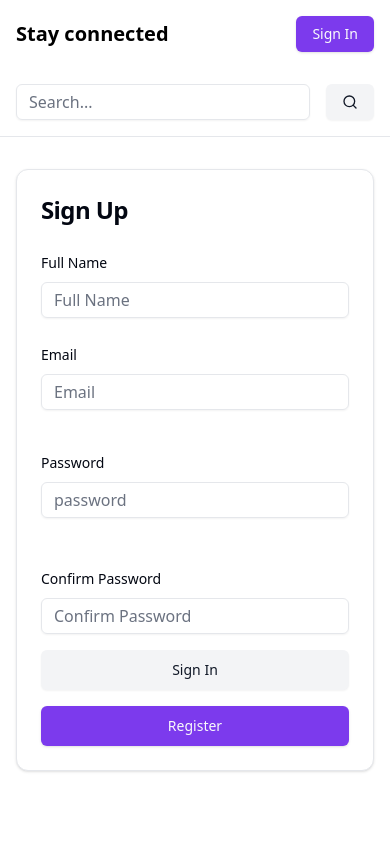
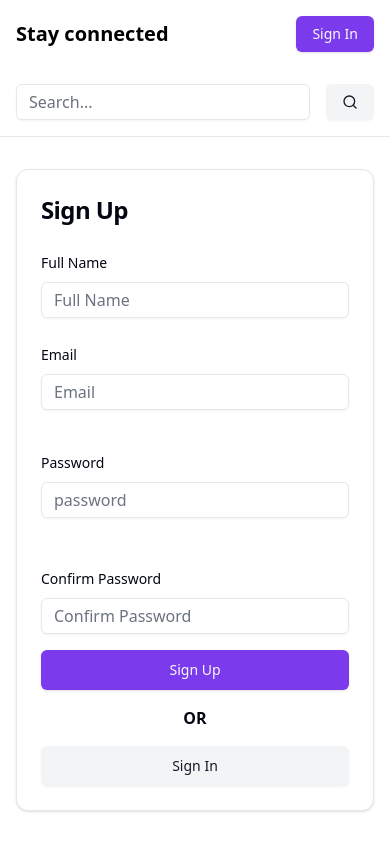
Before and after one commit to tsamkharadze/stayconnected, a React (Vite) app: page /register in a window 390 px wide. Shown: the top 844 px of the page. Built offline with nearby package versions, Linux system fonts and the light colour scheme.

Commit message:
change reg-login buttons order

```diff
--- a/src/pages/login/views/login-page.tsx
+++ b/src/pages/login/views/login-page.tsx
@@ -116,6 +116,9 @@ const LoginPage = () => {
                     Sign In
                   </Button>
                 </div>
+                <div className='w-full text-center font-semibold md:hidden'>
+                  OR
+                </div>
                 <div>
                   <Link to='/register' className='w-full'>
                     <Button
@@ -124,7 +127,7 @@ const LoginPage = () => {
                       size='lg'
                       variant='secondary'
                     >
-                      Register
+                      Sign Up
                     </Button>
                   </Link>
                 </div>
--- a/src/pages/registration/views/registration-page.tsx
+++ b/src/pages/registration/views/registration-page.tsx
@@ -170,6 +170,14 @@ const RegistrationPage = () => {
               </div>
               <div className='grid gap-4 md:grid-cols-2'>
                 <div>
+                  <Button className='w-full' type='submit' size='lg'>
+                    Sign Up
+                  </Button>
+                </div>
+                <div className='w-full text-center font-semibold md:hidden'>
+                  OR
+                </div>
+                <div>
                   <Link to='/login' className='w-full'>
                     <Button
                       className='w-full'
@@ -181,11 +189,6 @@ const RegistrationPage = () => {
                     </Button>
                   </Link>
                 </div>
-                <div>
-                  <Button className='w-full' type='submit' size='lg'>
-                    Register
-                  </Button>
-                </div>
               </div>
             </FormContainer>
           </CardContent>
```
Also changed, not shown: src/pages/home-page/views/search-by-tags.tsx (added).
